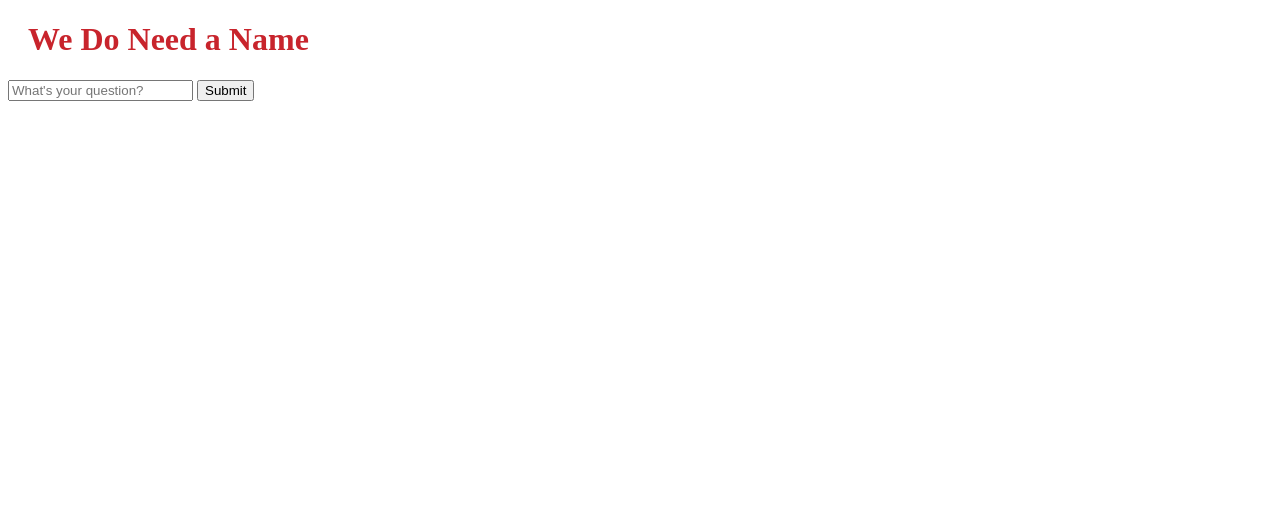
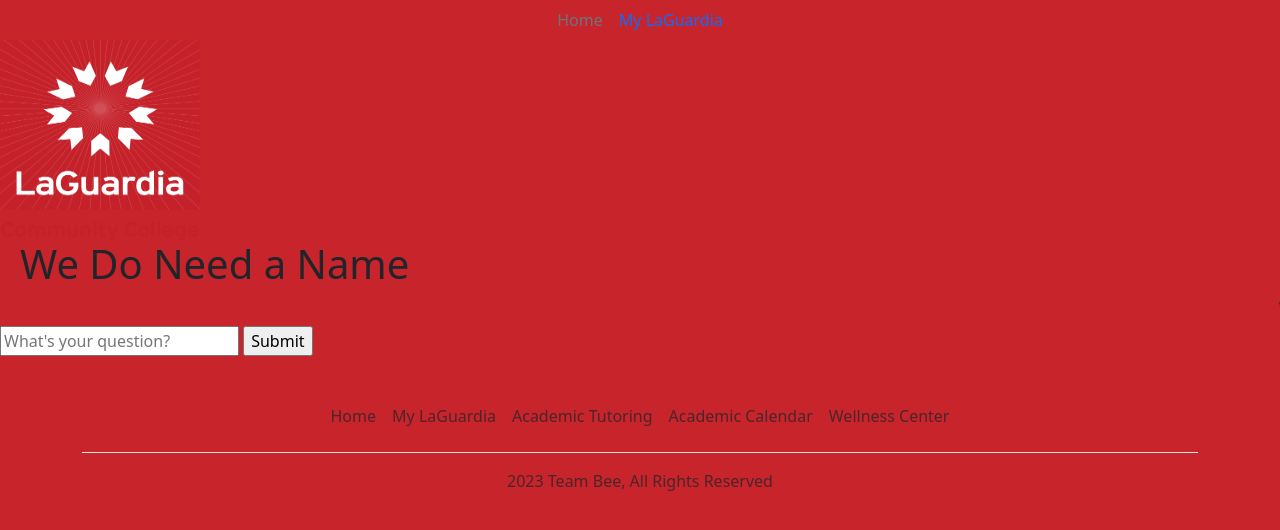
Before and after one commit to kevinlin95/hackathon, a Flask app: page / in a window 1280 px wide. Shown: the top 530 px of the page. Run offline with Flask 3, Linux system fonts and the light colour scheme.

Commit message:
5/6 index.html

```diff
--- a/hackathon/templates/index.html
+++ b/hackathon/templates/index.html
@@ -3,9 +3,25 @@
 <head>
     <link rel="stylesheet" href="{{ url_for('static', filename='css/main.css') }}">
     <title>Hackathon</title>
+    <link href="https://cdn.jsdelivr.net/npm/bootstrap@5.3.0-alpha3/dist/css/bootstrap.min.css" rel="stylesheet"
+          integrity="sha384-KK94CHFLLe+nY2dmCWGMq91rCGa5gtU4mk92HdvYe+M/SXH301p5ILy+dN9+nJOZ" crossorigin="anonymous">
 </head>
-  <body>
+<body style="background-color:#c8242c">
+<ul class="nav col-12 col-md-auto mb-2 justify-content-center mb-md-0">
+    <li><a href="index.html" class="nav-link px-2 link-secondary" style="color:black">Home</a></li>
+    <li><a href="https://mail.lagcc.cuny.edu/viplogin/Default.aspx" class="nav-link px-2">My LaGuardia</a></li>
+
+</ul>
+<img
+        src="../static/assets/LaGuardia_Community_College_logo.png"
+        alt="LaGuardia Community College Logo"
+        style="height:200px; width:200px;
+            margin-left: auto;/>
+
+   <div class="container">
+
 <h1>We Do Need a Name</h1>
+<marquee>Welcome to our website.</marquee>
 <form method="POST" action="/search">
     <input type="text" name="service" placeholder="What's your question?">
     <input type="submit" value="Submit">
@@ -14,5 +30,22 @@
     <h2>Results for "{{ query }}"</h2>
     <p>{{ results }}</p>
 {% endif %}
+</div>
+
+<div class="container">
+    <footer class="py-3 my-4">
+        <ul class="nav justify-content-center border-bottom pb-3 mb-3">
+            <li class="nav-item"><a href="index.html" class="nav-link px-2 text-body-secondary">Home</a></li>
+            <li class="nav-item"><a href="https://mail.lagcc.cuny.edu/viplogin/Default.aspx" class="nav-link px-2 text-body-secondary">My LaGuardia</a></li>
+            <li class="nav-item"><a href="https://www.laguardia.edu/current-students/academic-help-tutoring/" class="nav-link px-2 text-body-secondary">Academic Tutoring</a></li>
+            <li class="nav-item"><a href="https://www.laguardia.edu/uploadedfiles/main_site/content/academics/academic_calendar/pdf/academic-calendar-2022-23.pdf" class="nav-link px-2 text-body-secondary">Academic Calendar</a></li>
+            <li class="nav-item"><a href="https://www.laguardia.edu/wellnesscenter/" class="nav-link px-2 text-body-secondary">Wellness Center</a></li>
+        </ul>
+        <p class="text-center text-body-secondary">2023 Team Bee, All Rights Reserved</p>
+    </footer>
+</div>
+
+<script src="https://cdn.jsdelivr.net/npm/bootstrap@5.3.0-alpha3/dist/js/bootstrap.bundle.min.js"
+        integrity="sha384-ENjdO4Dr2bkBIFxQpeoTz1HIcje39Wm4jDKdf19U8gI4ddQ3GYNS7NTKfAdVQSZe" crossorigin="anonymous"></script>
 </body>
 </html>
```
Also changed, not shown: hackathon/static/assets/LaGuardia_Community_College_logo.png (added). Lines whose indentation alone changed are shown as unchanged.
